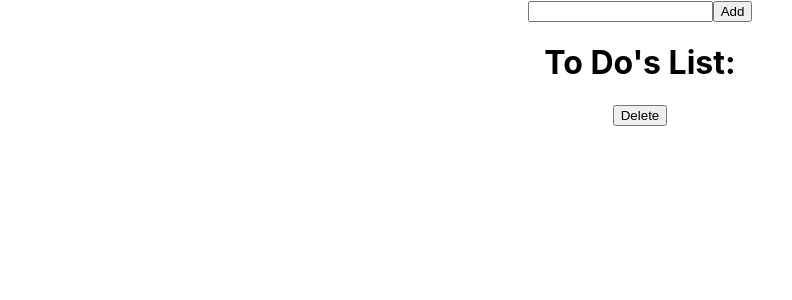
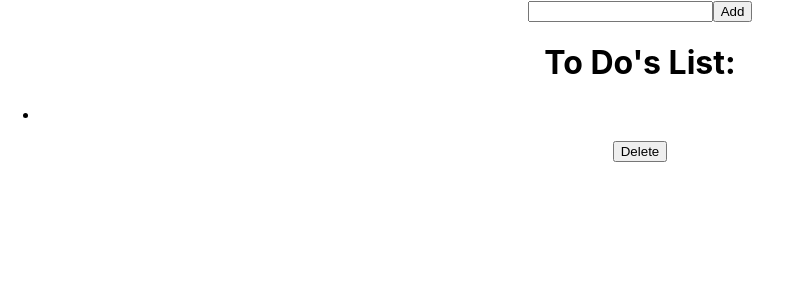
Before and after one commit to SchoolOfCode/bc14_w5d4_hackathon_react-athon-teamcad, a React (Create React App) app in the folder my-app/: page / in a window 1280 px wide. Shown: the top 300 px of the page, without its empty margins (0-792 px from the left). Built offline with nearby package versions, Linux system fonts and the light colour scheme.

Commit message:
partly functional

```diff
--- a/my-app/src/App.js
+++ b/my-app/src/App.js
@@ -5,12 +5,42 @@ import Input from './components/Input';
 
 function App() {
 
-  const [listOfTodos, setlistOfTodos] = useState();
+  const [listOfTodos, setlistOfTodos] = useState([]);
+
+  const [userInput, setuserInput] = useState('');
+
+  const handleInputChange = (event) => {
+    setuserInput(event.target.value);
+  };
+
+  const [updatedUserInput, setupdatedUserInput] = useState(userInput);
+
+  const handleButtonClick = (event) => {
+
+    setupdatedUserInput(userInput);
+  }
+
+  /* Get the text to be added to a list item when button is clicked -
+
+  create a function in the app.js (Parent) that takes in an onClick event so when the button is
+  clicked, the text is added to a list item.
+
+  write function skeleton
+
+  create buttons state
+
+  pass the function down to the Input
+
+
+
+
+  */
+
 
   return (
     <div className="App">
-      <Input></Input>
-      <List></List>
+      <Input buttonClick={handleButtonClick} inputFunction={handleInputChange} ></Input>
+      <List input={userInput} button={handleButtonClick}></List>
     </div>
   );
 }
--- a/my-app/src/components/Input/index.js
+++ b/my-app/src/components/Input/index.js
@@ -1,15 +1,14 @@
-import React from 'react';
+import {React, useState} from 'react';
 
 export default function Input(props) {
-
 
 
     return(
 
         <div>
 
-            <input></input>
-            <button>Add</button>
+            <input onChange={props.inputFunction}></input>
+            <button onClick={props.buttonClick}>Add</button>
 
         </div>
 
--- a/my-app/src/components/List/index.js
+++ b/my-app/src/components/List/index.js
@@ -1,12 +1,13 @@
 import React from 'react';
 
-export default function List() {
-
+export default function List(prop) {
 
     return  (
     <div>
         <h1>To Do's List:</h1>
-        <ul></ul>
+        <ul>
+            <li>{prop.input}</li>
+        </ul>
         <button>Delete</button>
     </div>
     );
```
